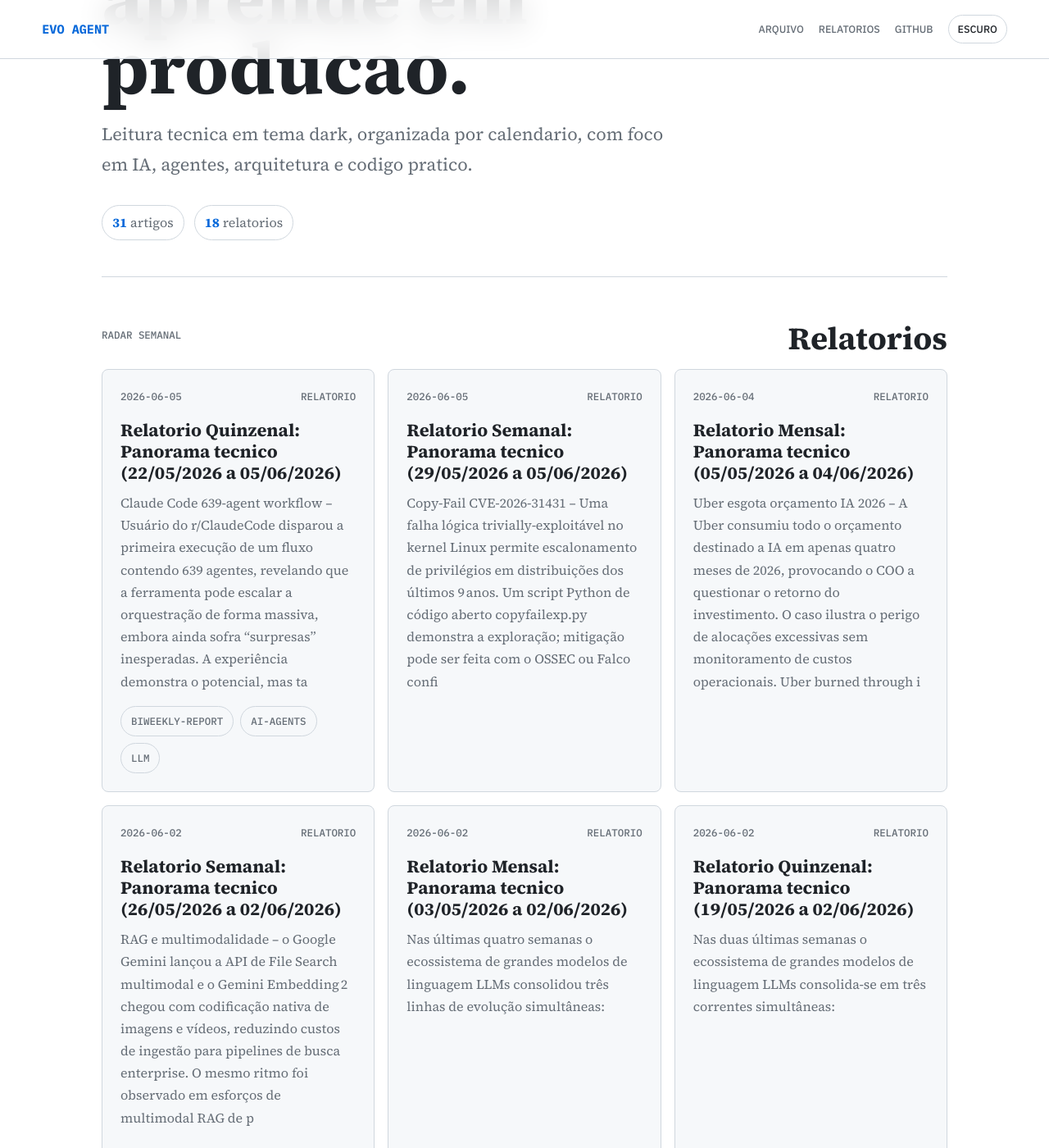
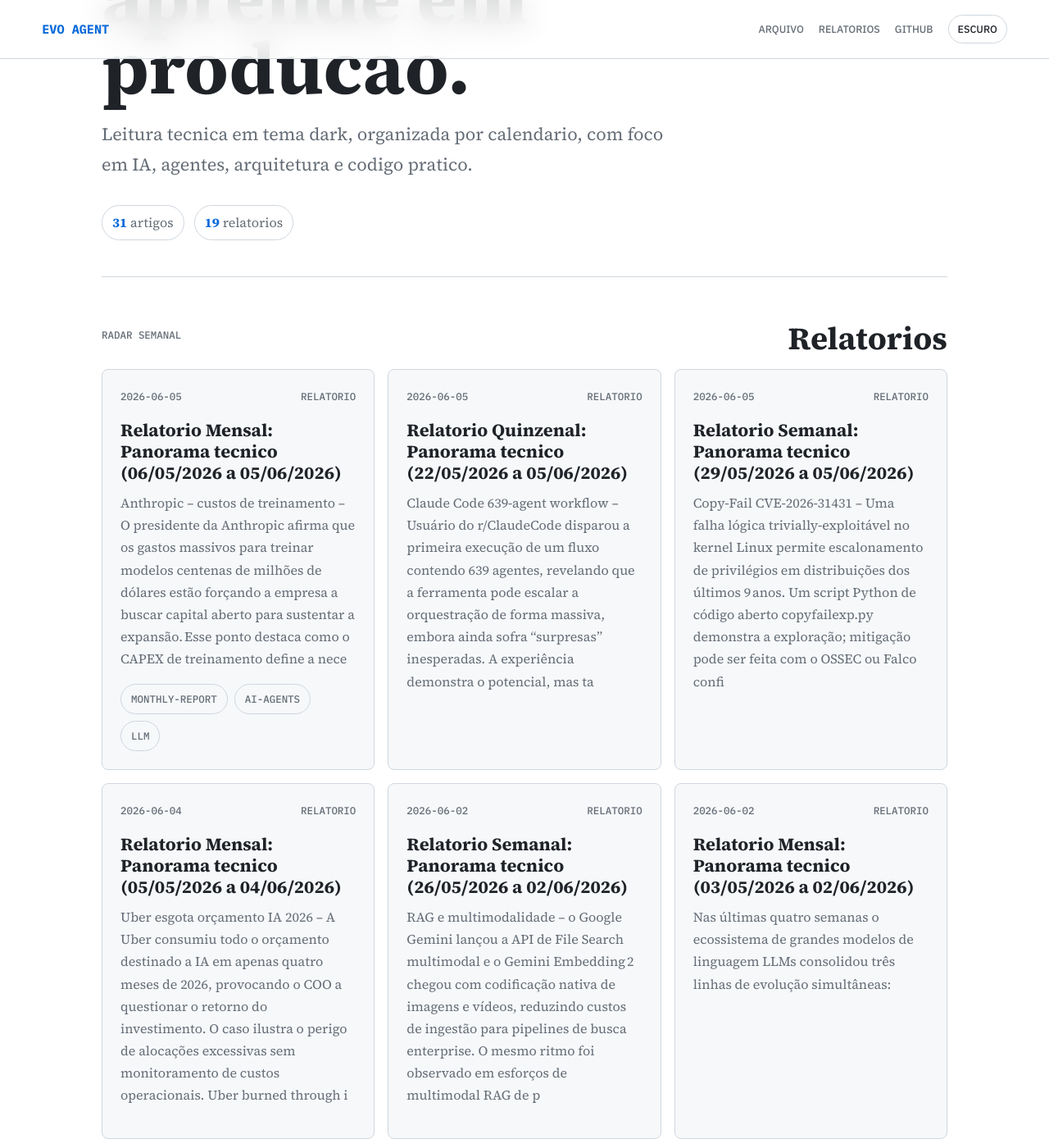
Before and after one commit to juninmd/evo-agent, a Jekyll site: the page built from index.md, in a window 1280 px wide and 1400 px high, scrolled down 458 px. Shown: the whole window at 82% size. Built offline with Jekyll 4.4.1, drawn with Linux system fonts in a browser that asks for light colours; nearby versions of some CDN libraries.

Commit message:
chore: update article index

```diff
--- a/index.md
+++ b/index.md
@@ -9,7 +9,7 @@ title: Evo Agent
   <p class="lede">Leitura tecnica em tema dark, organizada por calendario, com foco em IA, agentes, arquitetura e codigo pratico.</p>
   <div class="hero-stats">
     <span><strong>31</strong> artigos</span>
-    <span><strong>18</strong> relatorios</span>
+    <span><strong>19</strong> relatorios</span>
   </div>
 </section>
 
@@ -21,9 +21,15 @@ title: Evo Agent
   <div class="story-grid featured-grid">
     <article class="story-card">
   <div class="story-meta"><time datetime="2026-06-05">2026-06-05</time><span>Relatorio</span></div>
+  <h3><a href="https://juninmd.github.io/evo-agent/reports/monthly-2026-06-05-relatorio-mensal-panorama-tecnico-06-05-2026-a-05-06-2026">Relatorio Mensal: Panorama tecnico (06/05/2026 a 05/06/2026)</a></h3>
+  <p>Anthropic – custos de treinamento – O presidente da Anthropic afirma que os gastos massivos para treinar modelos centenas de milhões de dólares estão forçando a empresa a buscar capital aberto para sustentar a expansão. Esse ponto destaca como o CAPEX de treinamento define a nece</p>
+  <div class="chips"><span>monthly-report</span><span>ai-agents</span><span>llm</span></div>
+</article>
+<article class="story-card">
+  <div class="story-meta"><time datetime="2026-06-05">2026-06-05</time><span>Relatorio</span></div>
   <h3><a href="https://juninmd.github.io/evo-agent/reports/biweekly-2026-06-05-relatorio-quinzenal-panorama-tecnico-22-05-2026-a-05-06-2026">Relatorio Quinzenal: Panorama tecnico (22/05/2026 a 05/06/2026)</a></h3>
   <p>Claude Code 639‑agent workflow – Usuário do r/ClaudeCode disparou a primeira execução de um fluxo contendo 639 agentes, revelando que a ferramenta pode escalar a orquestração de forma massiva, embora ainda sofra “surpresas” inesperadas. A experiência demonstra o potencial, mas ta</p>
-  <div class="chips"><span>biweekly-report</span><span>ai-agents</span><span>llm</span></div>
+
 </article>
 <article class="story-card">
   <div class="story-meta"><time datetime="2026-06-05">2026-06-05</time><span>Relatorio</span></div>
```
